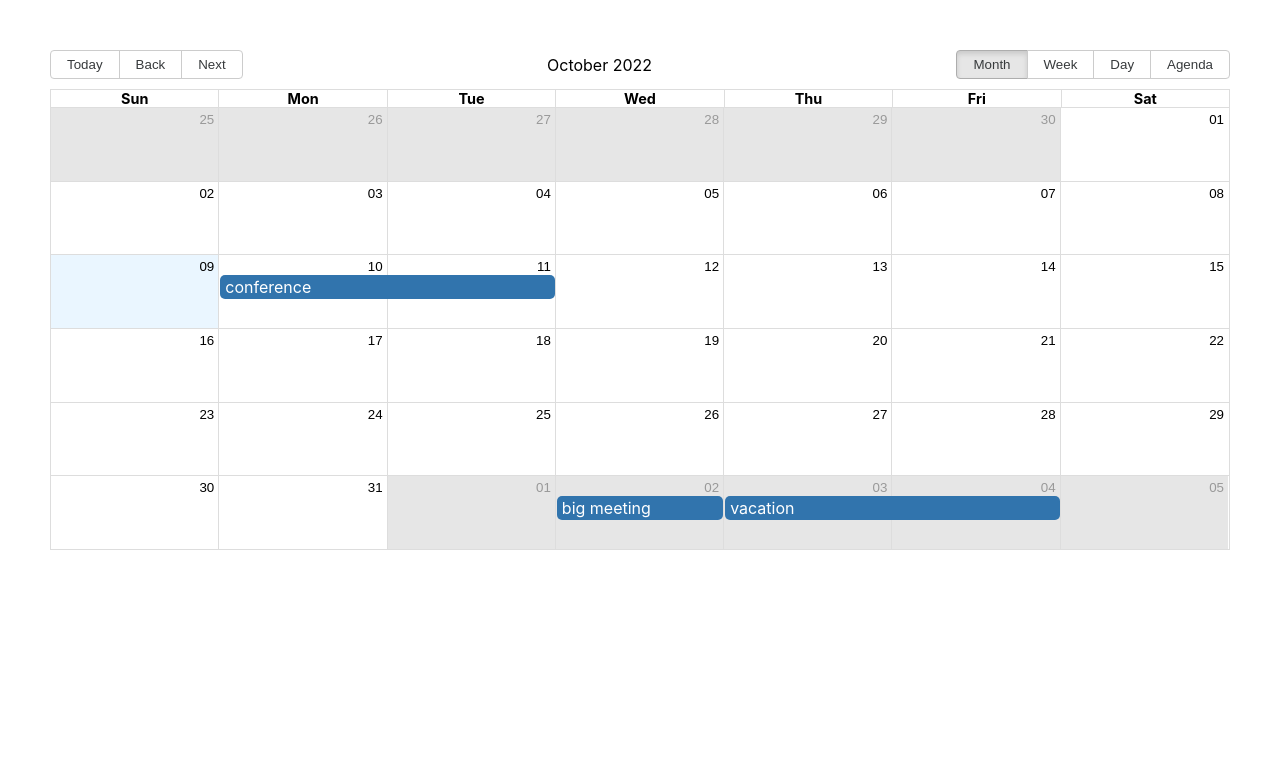
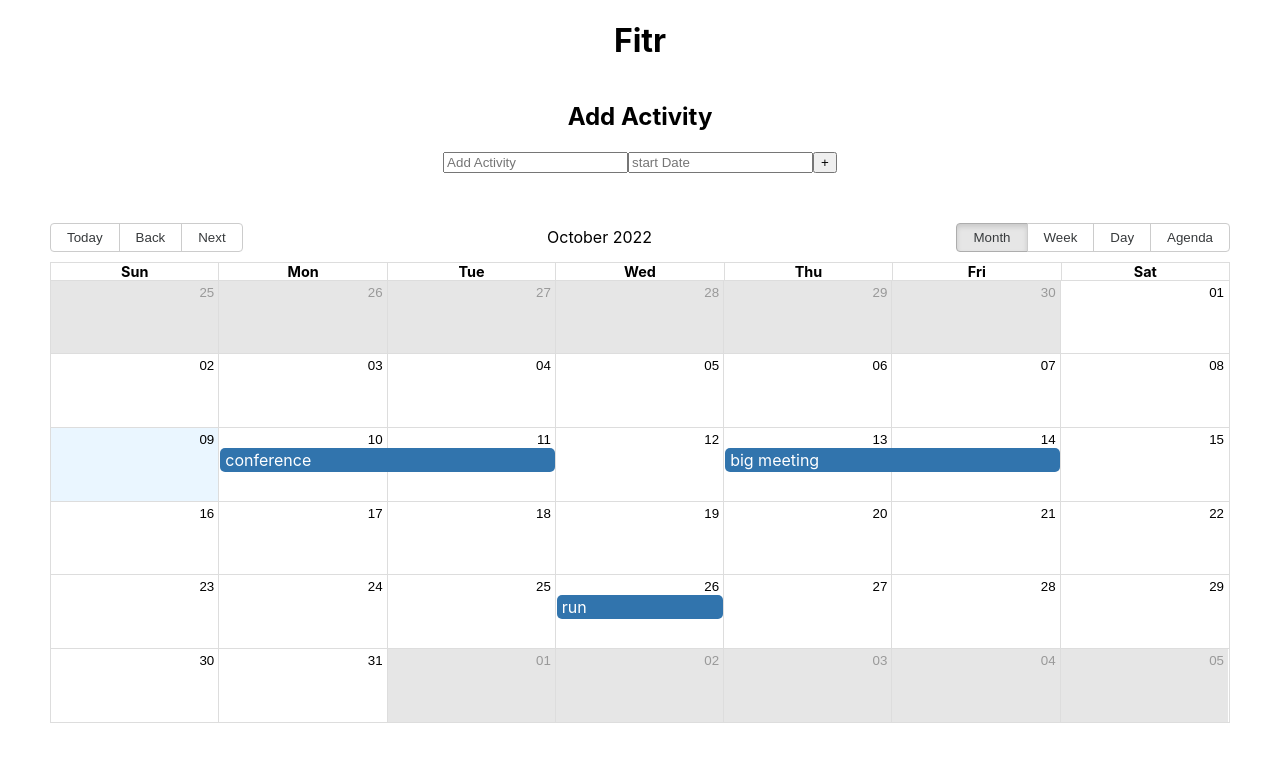
Before and after one commit to AlexImre/Fitness-App, a React (Create React App) app: page / in a window 1280 px wide. Shown: the top 762 px of the page. Built offline with nearby package versions, Linux system fonts and the light colour scheme.

Commit message:
solve datepicker z-index and link submissions to calendar

```diff
--- a/src/App.css
+++ b/src/App.css
@@ -1,3 +1,21 @@
-.App {
-  text-align: center;
+.AppTitle {
+  display: flex;
+  justify-content: center;
 }
+
+.AppAddEventTitle {
+  display: flex;
+  justify-content: center;
+}
+
+.DatePickerContainer {
+  display: flex;
+  justify-content: center;
+  align-items: baseline;
+}
+
+.react-datepicker-popper { z-index: 100 !important }
+
+.rbc-day-bg {
+  height: 200px;
+}
--- a/src/App.js
+++ b/src/App.js
@@ -7,6 +7,7 @@ import getDay from "date-fns/getDay";
 import "react-big-calendar/lib/css/react-big-calendar.css";
 import React, { useState } from "react";
 import DatePicker from "react-datepicker";
+import "react-datepicker/dist/react-datepicker.css";
 
 const locales = {
   "en-US": require('date-fns/locale/en-US')
@@ -23,27 +24,87 @@ const localizer = dateFnsLocalizer({
 const events = [
   {
     title: 'big meeting',
-    allDay: true,
-    start: new Date(2022, 10, 2),
-    end: new Date(2022, 10, 2)
+    allDay: false,
+    start: new Date(2022, 9, 13),
+    end: new Date(2022, 9, 15)
   },
   {
     title: 'vacation',
-    start: new Date(2022, 10, 3),
-    end: new Date(2022, 10, 5)
+    start: new Date(2022, 10, 26),
+    end: new Date(2022, 10, 27)
   },
   {
     title: 'conference',
     start: new Date(2022, 9, 10),
     end: new Date(2022, 9, 12)
+  },
+  {
+    title: 'run',
+    start: new Date(2022, 9, 26),
+    end: new Date(2022, 9, 27)
   }
 ]
 
 function App() {
+
+  const [newEvent, setNewEvent] = useState({title: '', start: '', end: ''});
+  const [allEvents, setAllEvents] = useState(events);
+
+  function handleAddEvent() {
+    setAllEvents([...allEvents, newEvent])
+  }
+
   return (
-    <div className="App">
-      <Calendar localizer={localizer} events={events} startAccessor="start" endAccessor="end" style={{height: 500, margin: 50}} />
+    <>
+    <div className="AppTitle">
+      <h1>Fitr</h1>
     </div>
+    <div className="AppAddEventTitle">
+      <h2>Add Activity</h2>
+    </div>
+
+    <div className='DatePickerContainer'>
+      <input
+        type="text"
+        placeholder="Add Activity"
+        value={newEvent.title}
+        onChange={(e) => setNewEvent({...newEvent, title: e.target.value})}
+      />
+
+      <div className='DatePicker1'>
+        <DatePicker
+          placeholderText="start Date"
+          selected={newEvent.start}
+          onChange={(start) => setNewEvent({...newEvent, start: start, end: start + 1})}
+          popperPlacement='bottom'
+        />
+      </div>
+
+      {/* <div className='DatePicker2'>
+        <DatePicker
+          placeholderText="End Date"
+          style={{marginRight: '50px'}}
+          selected={newEvent.end}
+          popperPlacement='bottom'
+          onChange={(end) => setNewEvent({...newEvent, end})}
+        />
+      </div> */}
+
+      <button onClick={handleAddEvent}>
+        +
+      </button>
+      </div>
+
+    <div className='Calendarcontainer'>
+      <Calendar
+        localizer={localizer}
+        events={allEvents}
+          startAccessor="start"
+          endAccessor="end"
+          style={{height: 500, margin: 50}}
+      />
+    </div>
+    </>
   );
 }
 
```
